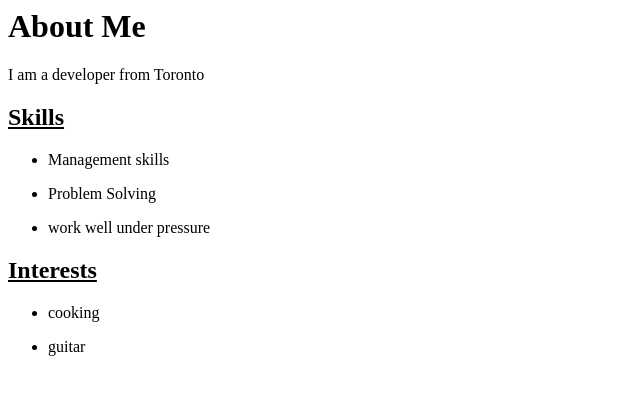
After one commit to jaybenaim/first_web_app, a Django app: page /about_me/ in a window 1280 px wide. The commit adds this page. Shown: the top 395 px of the page, without its empty margins (0-640 px from the left). Run offline with Django 3.2, Linux system fonts and the light colour scheme.

Commit message:
added about_me route

```diff
--- /dev/null
+++ b/first_web_app/templates/about_me.html
@@ -0,0 +1,16 @@
+<h1>About Me </h1>
+<p> I am a developer from Toronto </p>
+
+<h2><u>Skills</u></h2>
+{% for skill in skills %}
+    <ul>
+    <li> {{skill}} </li>
+    </ul>
+{% endfor %}
+
+<h2><u>Interests </u></h2>
+{% for interest in interests %}
+    <ul>
+    <li> {{interest}} </li>
+    </ul>
+{% endfor %}
--- a/first_web_app/urls.py
+++ b/first_web_app/urls.py
@@ -25,10 +25,21 @@ def home_page(request):
     return HttpResponse(response)
 
 def gallery(request):
-    random_number = randint(0, 100)
-    image_url = "https://picsum.photos/400/600/?image={}".format(random_number)
-    context = {'gallery_image': image_url}
+    image_urls = []
+    for i in range(5):
+        random_number = randint(0, 100)
+        image_urls.append("https://picsum.photos/400/600/?image={}".format(random_number))
+
+    context = {'gallery_images': image_urls}
     response = render(request, 'gallery.html', context)
+    return HttpResponse(response)
+
+def about_me(request):
+    context = {
+        'skills': ['Management skills', 'Problem Solving', 'work well under pressure'],
+        'interests': ['cooking', 'guitar']
+    }
+    response = render(request, 'about_me.html', context)
     return HttpResponse(response)
 
 
@@ -36,4 +47,5 @@ urlpatterns = [
     path('', home_page),
     path('home/', home_page),
     path('portfolio/', gallery),
+    path('about_me/', about_me),
 ]
```
Also changed, not shown: first_web_app/templates/gallery.html (+4 -7 lines).
